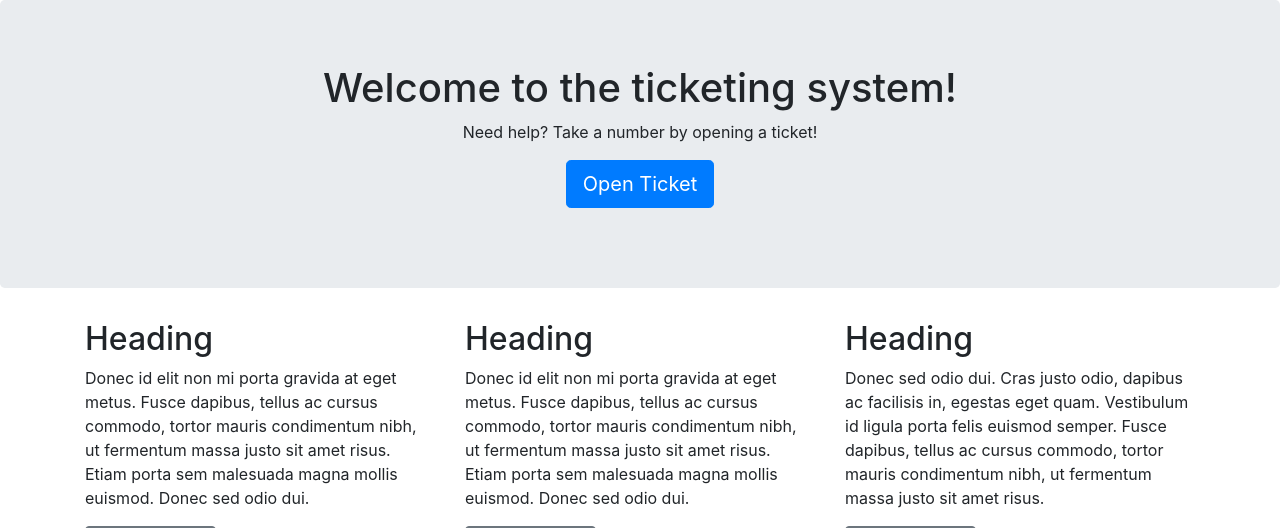
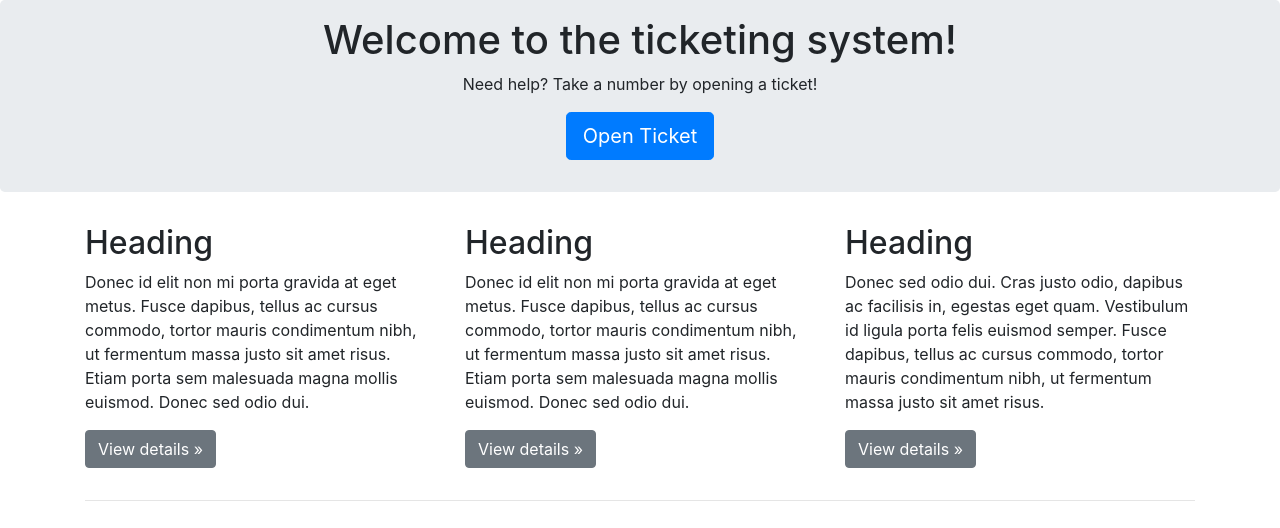
Before and after one commit to enthalpychange/take-a-number, a Django app: page / in a window 1280 px wide. Shown: the part 56-584 px from the top of the page. Run offline with Django 3.2, Linux system fonts and the light colour scheme; the visitor is signed in with stand-in values (Sample User, id 1); some libraries are stand-ins or nearby versions.

Commit message:
reduce jumbotron size

```diff
--- /dev/null
+++ b/tan/static/css/jumbotron.css
@@ -0,0 +1,4 @@
+/* Make the padding around the jumbotron smaller */
+.jumbotron {
+  padding: 1rem 0.5rem;
+}
--- a/tan/templates/tracker/index.html
+++ b/tan/templates/tracker/index.html
@@ -1,5 +1,10 @@
 {% extends "base.html" %}
 {% load static %}
+
+{% block stylesheets %}
+{{ block.super }}
+<link rel="stylesheet" href="{% static 'css/jumbotron.css' %}" />
+{% endblock stylesheets %}
 
 {% block content %}
 <main role="main">
```
